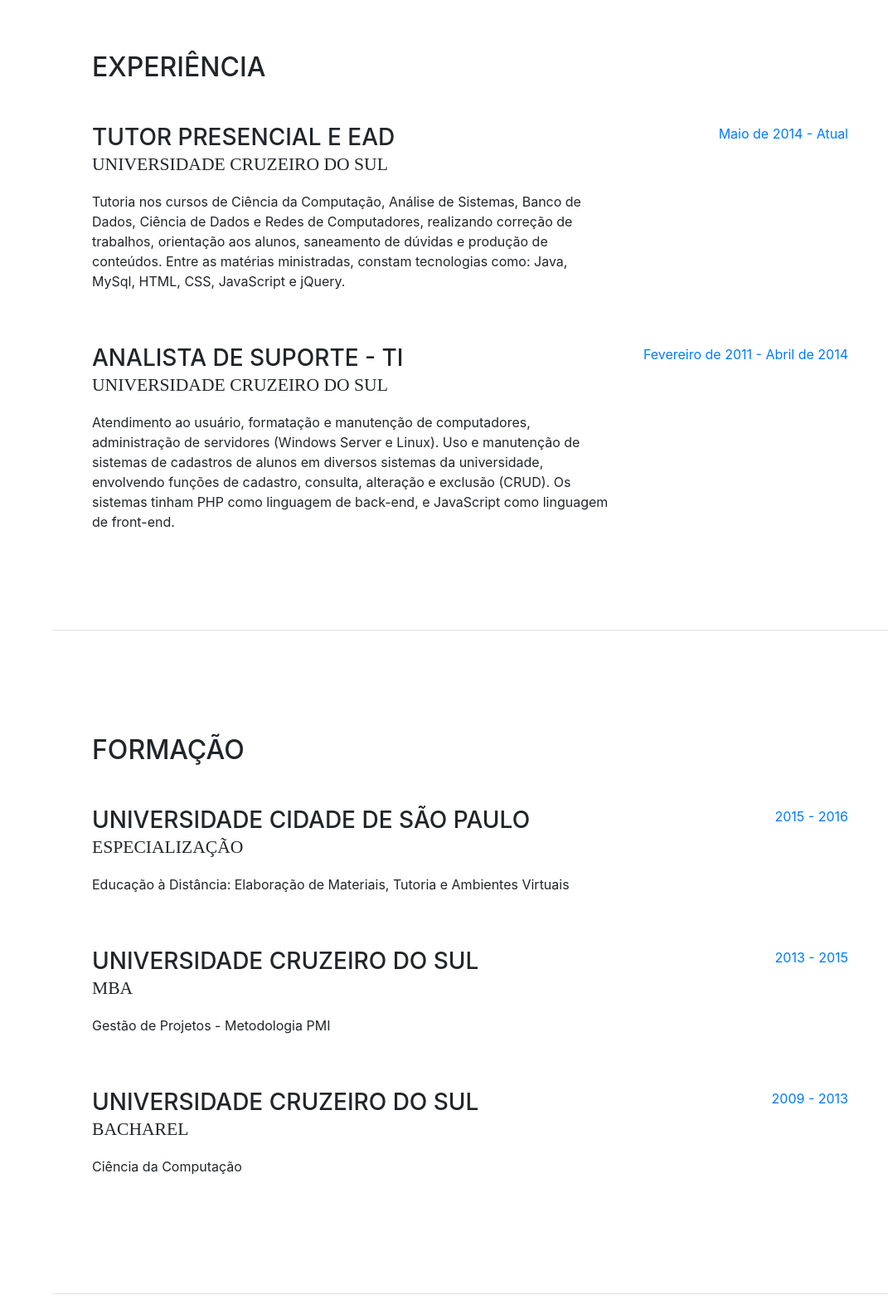
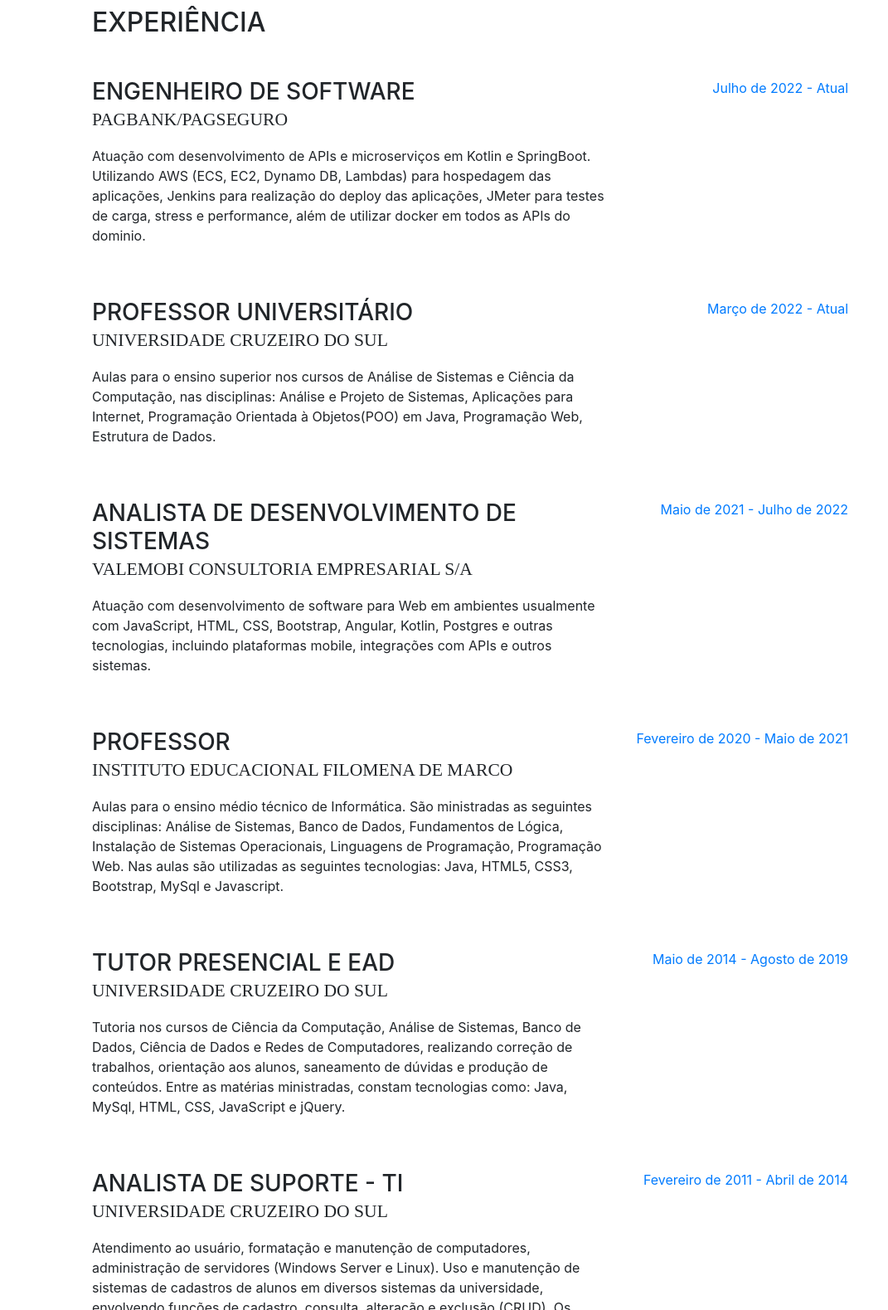
Before and after one commit to jong-carvalho/jojonatascarvalho.github.io, a website with bundled scripts: page index.html in a window 1280 px wide. Shown: the part 840-2419 px from the top of the page at 83% size, without its empty margins (209-1280 px from the left). Built offline with nearby package versions, Linux system fonts and the light colour scheme; a web font is replaced by a local one.

Commit message:
updating index

```diff
--- a/index.html
+++ b/index.html
@@ -68,14 +68,14 @@
                 <h1 class="mb-0">Jônatas
                     <span class="text-primary">Carvalho</span>
                 </h1>
-                <div class="subheading mb-5">Brazil · São Paulo · +55 (11) 98774-8956 ·
-                    <a href="mailto:jonatas.ccp@gmail.com">jonatas.ccp@gmail.com</a>
+                <div class="subheading mb-5">Brazil · São Paulo  ·
+                    <a href="mailto:gc.jonatas@gmail.com">gc.jonatas@gmail.com</a>
                 </div>
                 <p class="mb-5">Sou um desenvolvedor apaixonado pelo que faço. Anseio por novidades e por uma oportunidade para demonstrar meus conhecimentos adquiridos ao longo da minha formação acadêmica e profissional.
                     <br>Acredito que o trabalho duro pode trazer grandes conquistas àquele que se dedica, e que a colaboração no ambiente de trabalho é a forma mais eficiente para evoluir profissionalmente.</p>
                 <ul class="list-inline list-social-icons mb-0">
                     <li class="list-inline-item">
-                        <a href="https://br.linkedin.com/in/jonatasccp">
+                        <a href="www.linkedin.com/in/jon-gcarvalho">
                             <span class="fa-stack fa-lg">
                   <i class="fa fa-circle fa-stack-2x"></i>
                   <i class="fa fa-linkedin fa-stack-1x fa-inverse"></i>
@@ -100,6 +100,50 @@
 
                 <div class="resume-item d-flex flex-column flex-md-row mb-5">
                     <div class="resume-content mr-auto">
+                        <h3 class="mb-0">Engenheiro de Software</h3>
+                        <div class="subheading mb-3">PagBank/PagSeguro</div>
+                        <p>Atuação com desenvolvimento de APIs e microserviços em Kotlin e SpringBoot. Utilizando AWS (ECS, EC2, Dynamo DB, Lambdas) para hospedagem das aplicações, Jenkins para realização do deploy das aplicações, JMeter para testes de carga, stress e performance, além de utilizar docker em todos as APIs do dominio.</p>
+                    </div>
+                    <div class="resume-date text-md-right">
+                        <span class="text-primary">Julho de 2022 - Atual</span>
+                    </div>
+                </div>
+
+                <div class="resume-item d-flex flex-column flex-md-row mb-5">
+                    <div class="resume-content mr-auto">
+                        <h3 class="mb-0">Professor Universitário</h3>
+                        <div class="subheading mb-3">Universidade Cruzeiro do Sul</div>
+                        <p>Aulas para o ensino superior nos cursos de Análise de Sistemas e Ciência da Computação, nas disciplinas: Análise e Projeto de Sistemas, Aplicações para Internet, Programação Orientada à Objetos(POO) em Java, Programação Web, Estrutura de Dados.</p>
+                    </div>
+                    <div class="resume-date text-md-right">
+                        <span class="text-primary">Março de 2022 - Atual</span>
+                    </div>
+                </div>
+
+                <div class="resume-item d-flex flex-column flex-md-row mb-5">
+                    <div class="resume-content mr-auto">
+                        <h3 class="mb-0">Analista de Desenvolvimento de Sistemas</h3>
+                        <div class="subheading mb-3">Valemobi Consultoria Empresarial S/A</div>
+                        <p>Atuação com desenvolvimento de software para Web em ambientes usualmente com JavaScript, HTML, CSS, Bootstrap, Angular, Kotlin, Postgres e outras tecnologias, incluindo plataformas mobile, integrações com APIs e outros sistemas.</p>
+                    </div>
+                    <div class="resume-date text-md-right">
+                        <span class="text-primary">Maio de 2021 - Julho de 2022</span>
+                    </div>
+                </div>
+
+                <div class="resume-item d-flex flex-column flex-md-row mb-5">
+                    <div class="resume-content mr-auto">
+                        <h3 class="mb-0">Professor</h3>
+                        <div class="subheading mb-3">Instituto Educacional Filomena de Marco</div>
+                        <p>Aulas para o ensino médio técnico de Informática. São ministradas as seguintes disciplinas: Análise de Sistemas, Banco de Dados, Fundamentos de Lógica, Instalação de Sistemas Operacionais, Linguagens de Programação, Programação Web. Nas aulas são utilizadas as seguintes tecnologias: Java, HTML5, CSS3, Bootstrap, MySql e Javascript.</p>
+                    </div>
+                    <div class="resume-date text-md-right">
+                        <span class="text-primary">Fevereiro de 2020 - Maio de 2021</span>
+                    </div>
+                </div>
+
+                <div class="resume-item d-flex flex-column flex-md-row mb-5">
+                    <div class="resume-content mr-auto">
                         <h3 class="mb-0">Tutor Presencial e EAD</h3>
                         <div class="subheading mb-3">Universidade Cruzeiro do Sul</div>
                         <p>Tutoria nos cursos de Ciência da Computação, Análise de Sistemas, Banco de Dados, Ciência de Dados e Redes de Computadores, realizando correção de trabalhos, orientação aos alunos, saneamento de dúvidas e produção de conteúdos.
@@ -107,7 +151,7 @@
                         </p>
                     </div>
                     <div class="resume-date text-md-right">
-                        <span class="text-primary">Maio de 2014 - Atual</span>
+                        <span class="text-primary">Maio de 2014 - Agosto de 2019</span>
                     </div>
                 </div>
 
```
